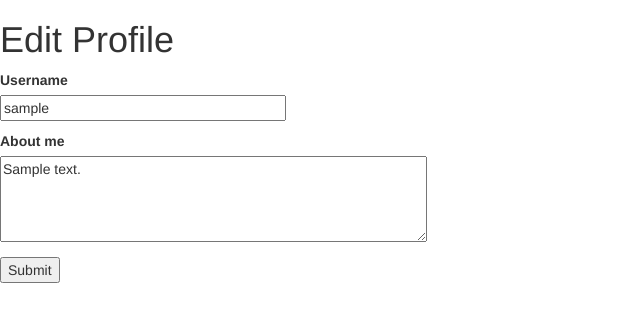
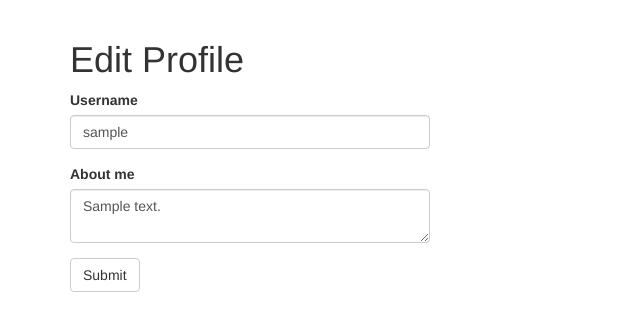
Before and after one commit to uzul03/microblog, a Flask app: page /edit_profile in a window 1280 px wide. Shown: the part 52-383 px from the top of the page, without its empty margins (0-640 px from the left). Run offline with Flask 2, Linux system fonts and the light colour scheme; a user stored in the database is signed in; tables that the repository leaves empty hold one stand-in row (values such as "Sample post"); some libraries are stand-ins or nearby versions.

Commit message:
использование bootstrap в edit_profile.html

```diff
--- a/app/templates/edit_profile.html
+++ b/app/templates/edit_profile.html
@@ -1,23 +1,11 @@
 {% extends 'base.html' %}
+{% import 'bootstrap/wtf.html' as wtf %}
 
-{% block content %}
+{% block app_content %}
     <h1>Edit Profile</h1>
-    <form action="" method="POST">
-        {{ form.hidden_tag() }}
-        <p>
-            {{ form.username.label }}<br>
-            {{ form.username(size=32)}}<br>
-            {% for error in form.username.errors %}
-                <span style="color: red;">error</span>
-            {% endfor %}
-        </p>
-        <p>
-            {{ form.about_me.label }}<br>
-            {{ form.about_me(cols=50, rows=4) }}<br>
-            {% for error in form.about_me.errors %}
-                <span style="color: red;">error</span>
-            {% endfor %}
-        </p>
-        <p>{{ form.submit() }}</p>
-    </form>
+    <div class="row">
+        <div class="col-md-4">
+            {{ wtf.quick_form(form) }}
+        </div>
+    </div>
 {% endblock %}
```
Also changed, not shown: app.db.
